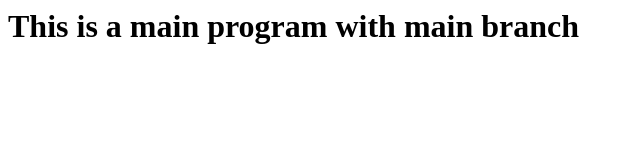
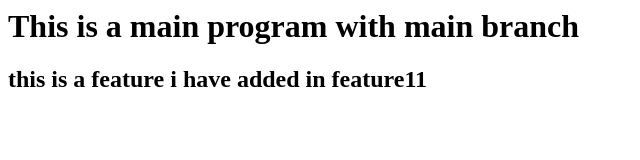
Before and after one commit to sagardotdev/localRepo, a plain HTML site: page index.html in a window 1280 px wide. Shown: the whole page, without its empty margins (0-640 px from the left). Drawn offline with Linux system fonts and the light colour scheme.

Commit message:
added in feature11

```diff
--- a/index.html
+++ b/index.html
@@ -1 +1,2 @@
 <h1>This is a main program with main branch</h1>
+<h2>this is a feature i have added in feature11</h2>
```
